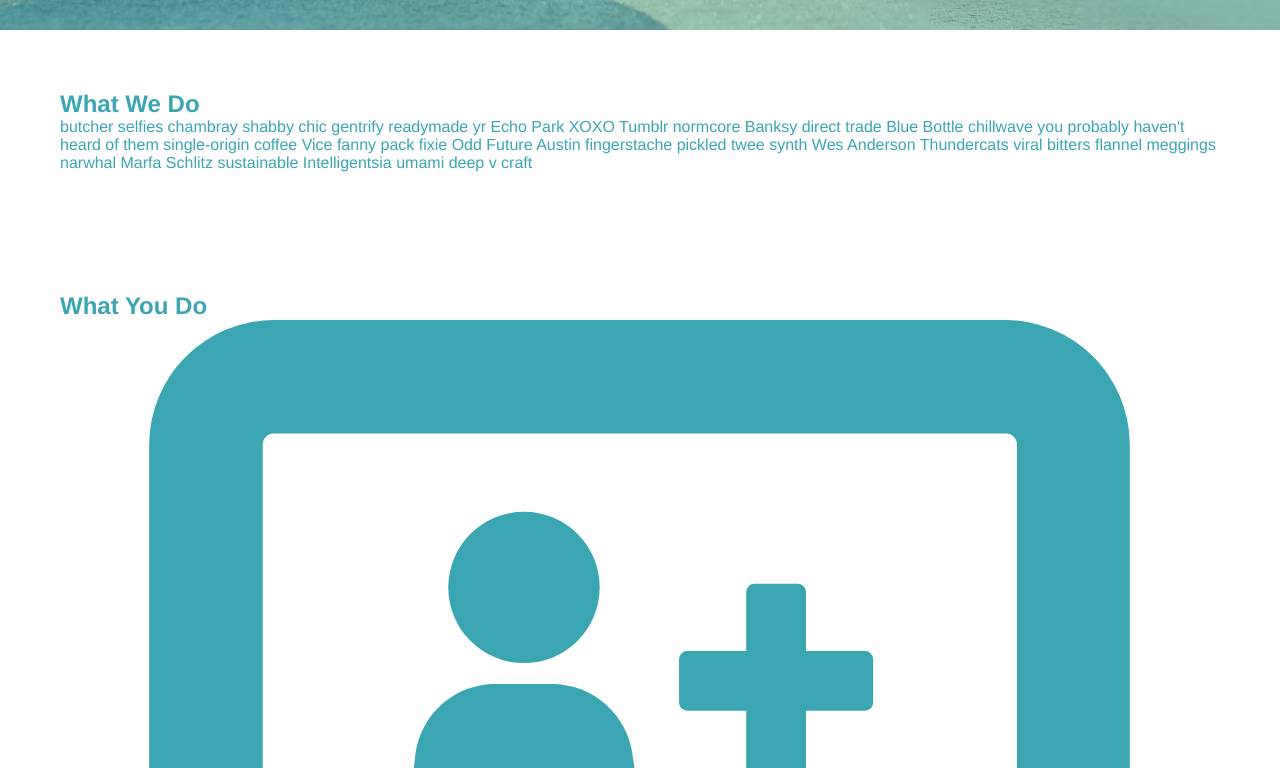
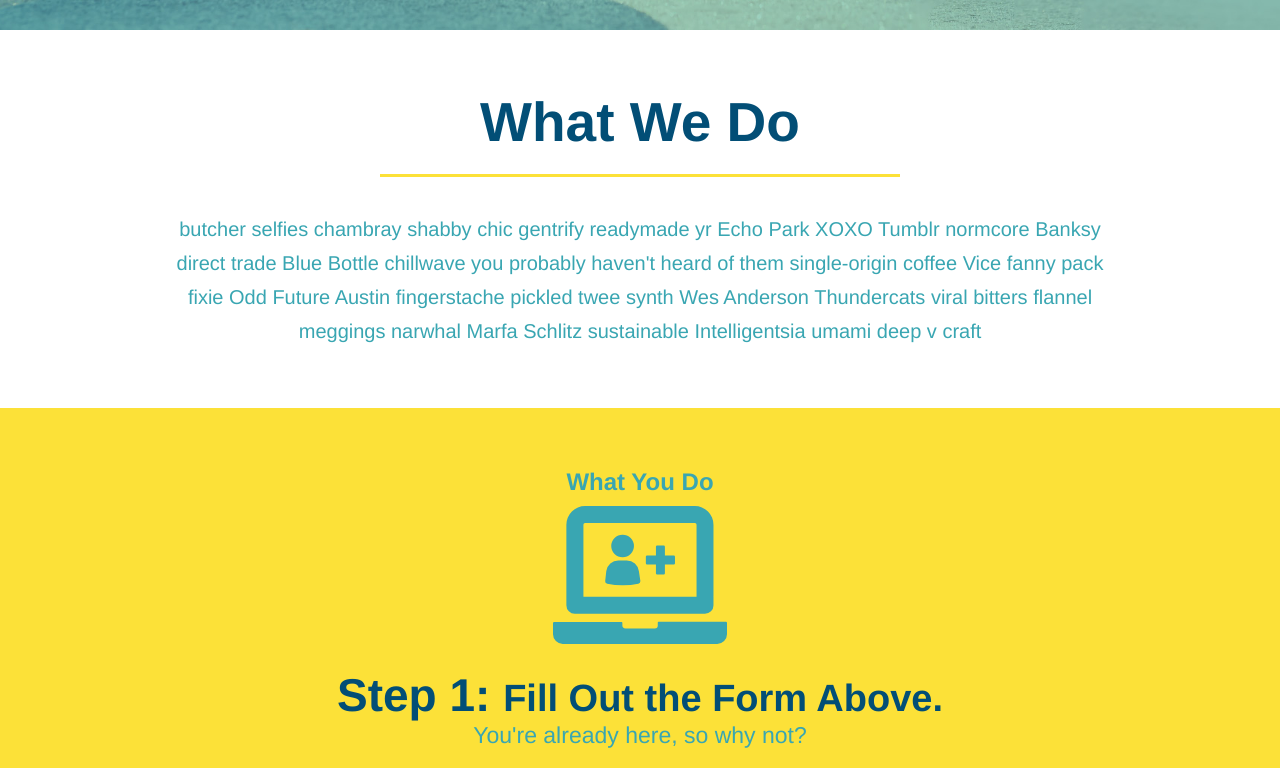
Before and after one commit to NickFS/run-buddy, a plain HTML site: page index.html in a window 1280 px wide. Shown: the part 652-1420 px from the top of the page. Drawn offline with Linux system fonts and the light colour scheme.

Commit message:
add what you do icons updated again

```diff
--- a/assets/css/style.css
+++ b/assets/css/style.css
@@ -123,3 +123,62 @@ header {
     font-size: 16px;
   }
   /* HERO STYLES END */
+
+  .intro {
+    text-align: center;
+  }
+
+
+  .intro p {
+    line-height: 1.7;
+    color: #39a6b2;
+    width: 80%;
+    font-size: 20px;
+    margin: 0 auto;
+  }
+
+  .steps {
+    text-align: center;
+    background: #fce138;
+  }
+
+.section-title {
+  font-size: 55px;
+  color: #024e76;
+  margin-bottom: 35px;
+  padding: 0 100px 20px 100px;
+  display: inline-block;
+  border-bottom: 3px solid;
+}
+
+.primary-border {
+  border-color: #fce138;
+}
+
+.secondary-border {
+  border-color: #39a6b2;
+}
+
+.steps div {
+    margin-bottom: 80px;
+  }
+
+  .steps img {
+    width: 15%;
+    margin: 10px 0;
+  }
+
+  .steps h3 {
+    color: #024e76;
+    font-size: 46px;
+    margin-top: 10px;
+  }
+
+  .steps p {
+    color: #39a6b2;
+    font-size: 23px;
+  }
+
+  .steps span {
+    font-size: 38px;
+  }
--- a/index.html
+++ b/index.html
@@ -66,39 +66,39 @@
   </section>
 
   <!-- "what we do" section -->
-  <section id="what-we-do"">
-    <h2>What We Do</h2>
+  <section id="what-we-do" class="intro">
+    <h2 class="section-title primary-border">What We Do</h2>
     <p>
       butcher selfies chambray shabby chic gentrify readymade yr Echo Park XOXO Tumblr normcore Banksy direct trade Blue Bottle chillwave you probably haven't heard of them single-origin coffee Vice fanny pack fixie Odd Future Austin fingerstache pickled twee synth Wes Anderson Thundercats viral bitters flannel meggings narwhal Marfa Schlitz sustainable Intelligentsia umami deep v craft
     </p>
   </section>
 
   <!-- "what you do" section -->
-  <section id="what-you-do">
-    <h2>What You Do</h2>
+  <section id="what-you-do" class="steps">
+    <h2 "section-title secondary-border">What You Do</h2>
 
     <div>
         <!-- insert this img element -->
   <img src="./assets/images/step-1.svg" alt="" />
-      <h3>Step 1: Fill Out the Form Above.</h3>
+      <h3>Step 1: <span>Fill Out the Form Above.</span></h3>
       <p>You're already here, so why not?</p>
       </div>
 
       <div>
         <img src="./assets/images/step-2.svg" alt="" />
-        <h3>Step 2: Consult with One of Our Trainers.</h3>
+        <h3>Step 2: <span>Consult with One of Our Trainers.</span></h3>
         <p>Are you here to build muscle, lose weight, or just feel good?</p>
       </div>
 
       <div>
         <img src="./assets/images/step-3.svg" alt="" />
-        <h3>Step 3: Get Running.</h3>
+        <h3>Step 3: <span>Get Running.</span></h3>
         <p>Hit the ground running (literally) once your trainer lays out your plan.</p>
       </div>
 
       <div>
         <img src="./assets/images/step-4.svg" alt="" />
-        <h3>Step 4: See Results.</h3>
+        <h3>Step 4: <span>See Results.</span></h3>
         <p>Bi-weekly checkins with your trainer will keep you focused</p>
       </div>
     </section>
```
